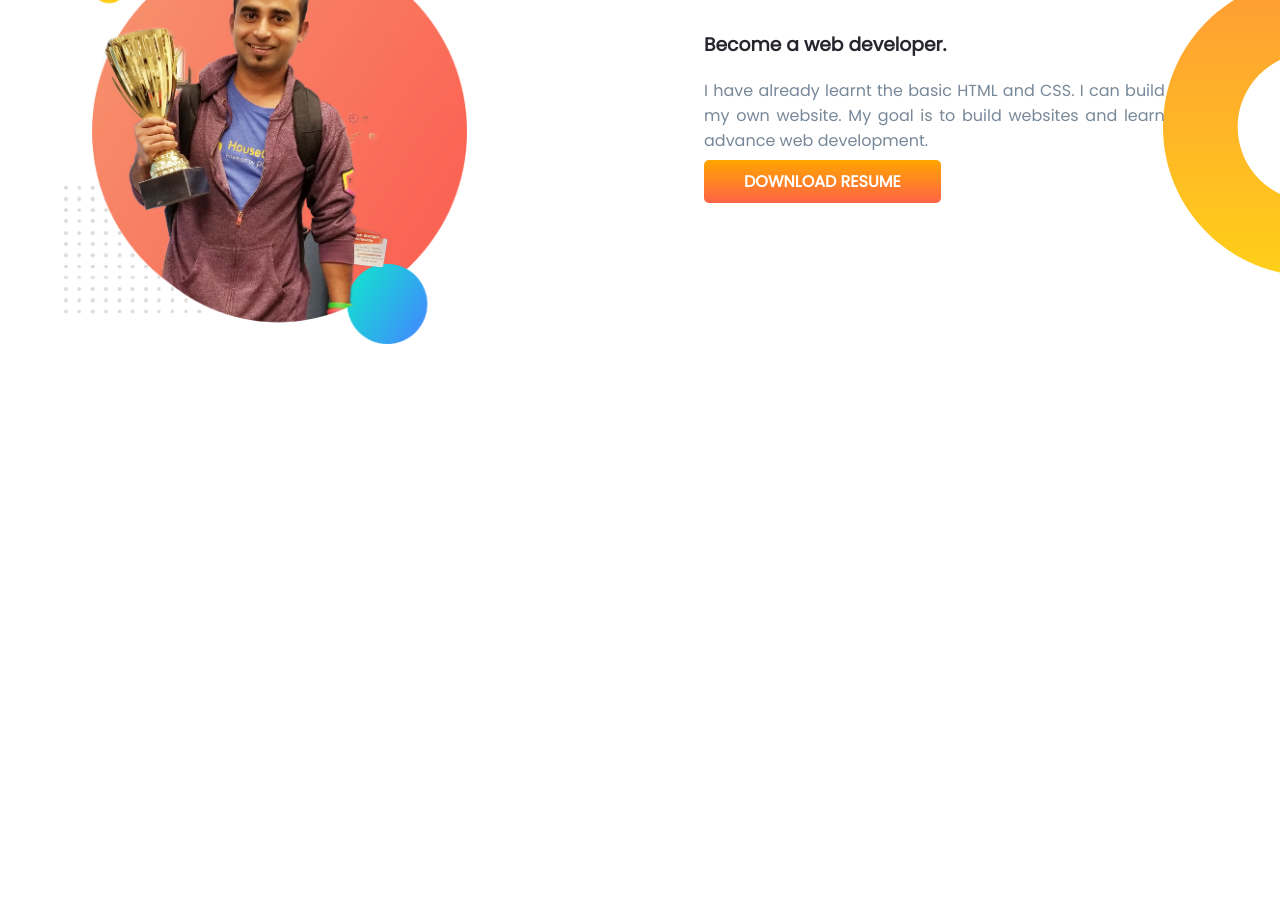
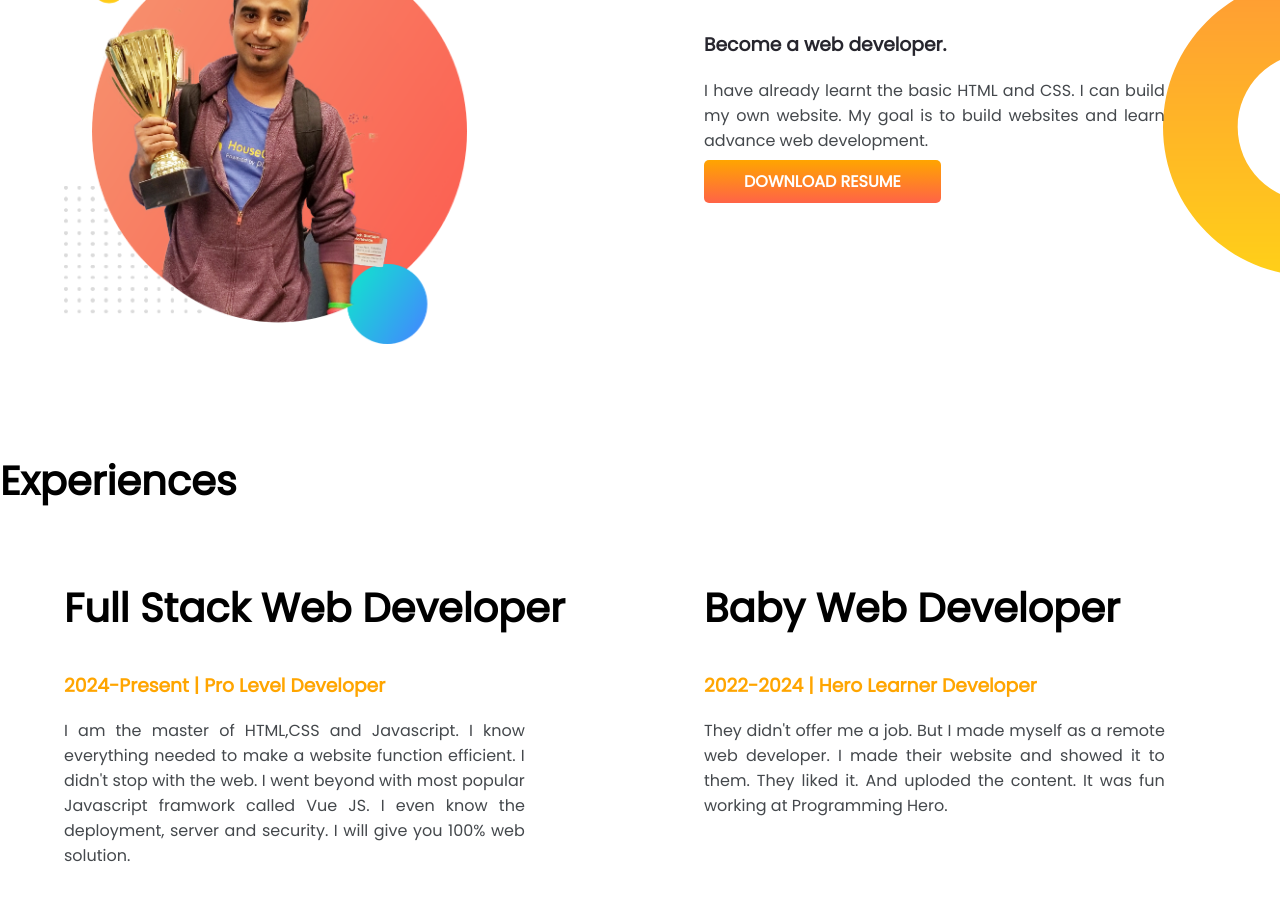
Before and after one commit to saimasiddique/developer-portfolio, a plain HTML site: page index.html in a window 1280 px wide. Shown: the part 703-1604 px from the top of the page. Before the commit the page ends 1154 px from the top, so only its background shows below. Drawn offline with Linux system fonts and the light colour scheme.

Commit message:
experiences

```diff
--- a/index.html
+++ b/index.html
@@ -13,17 +13,12 @@
 </head>
 
 <body>
-    <section class="top-banner">
+    <section class="top-banner flexible-container">
         <div class="half-width">
             <h1>Welcome To</h1>
             <h1><span class="name-color">Saima Siddique's</span> Portfolio.</h1>
             <h4 style="color: slateblue;">A Recent Graduate and Looking for a Job.</h4>
-            <p>My name is Saima Siddique Tashfia. I am recently graduated from Mawlana Bhashani Science and Technology
-                University from the descipline of computer science and engineering (CSE). I love to take challenges and
-                learn
-                new technologies and languages. As I was quite interested about web development , I have enrolled in
-                Jhankar
-                Mahbub's Web Development course a few days ago. Hope for the best... </p>
+            <p>My name is Saima Siddique Tashfia. I am recently graduated from Mawlana Bhashani Science and Technology University from the descipline of computer science and engineering (CSE). I love to take challenges and learn new technologies and languages. As I was quite interested about web development , I have enrolled in Jhankar Mahbub's Web Development course a few days ago. Hope for the best... </p>
             <a class="link-button" href="https://www.linkedin.com/in/saima-siddique-tashfia-ce022/" target="_blank">HIRE
                 ME</a>
         </div>
@@ -31,16 +26,33 @@
             <img src="images/my_photo.jpg" alt="My Picture">
         </div>
     </section>
-    <section class="dream-big">
+    <section class="dream-big flexible-container">
         <div class="half-width">
-            <img src="images/jhankar.png" alt="Vanellopi" >
+            <img src="images/jhankar.png" alt="Vanellopi">
         </div>
         <div class="half-width">
             <h1>Dream Big</h1>
             <h3 style="color: rgb(39, 38, 46);">Become a web developer.</h3>
-            <p>I have already learnt the basic HTML and CSS. I can build my own website. My goal is to build websites and learn advance web development.</p>
-            <a class="link-button" target ="_blank" href="">DOWNLOAD RESUME</a>
+            <p>I have already learnt the basic HTML and CSS. I can build my own website. My goal is to build websites
+                and learn advance web development.</p>
+            <a class="link-button" target="_blank" href="">DOWNLOAD RESUME</a>
 
+        </div>
+
+    </section>
+    <section class="experience-area">
+        <h1>Experiences</h1>
+        <div class="flexible-container">
+            <div class="half-width">
+                <h1>Full Stack Web Developer</h1>
+                <h3 style="color: orange;">2024-Present | Pro Level Developer</h3>
+                <p>I am the master of HTML,CSS and Javascript. I know everything needed to make a website function efficient. I didn't stop with the web. I went beyond with most popular Javascript framwork called Vue JS. I even know the deployment, server and security. I will give you 100% web solution.</p>
+            </div>
+            <div class="half-width">
+                <h1>Baby Web Developer</h1>
+                <h3 style="color: orange;">2022-2024  | Hero Learner Developer</h3>
+                <p>They didn't offer me a job. But I made myself as a remote web developer. I made their website and showed it to them. They liked it. And uploded the content. It was fun working at Programming Hero.</p>
+            </div>
         </div>
 
     </section>
--- a/style.css
+++ b/style.css
@@ -11,7 +11,7 @@ h1
 {
     color: crimson;
 }
-section
+.flexible-container
 {
     display: flex;
     margin-bottom: 100px;
@@ -33,7 +33,8 @@ section
 .half-width p{
     text-align: justify;
     padding-right: 20%;
-    color: lightslategray;
+    color: rgb(68, 72, 76);
+
 }
 .link-button
 {
```
